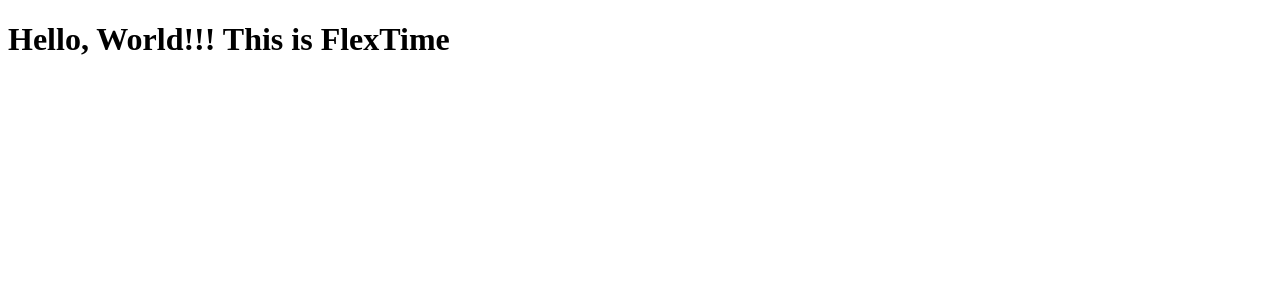
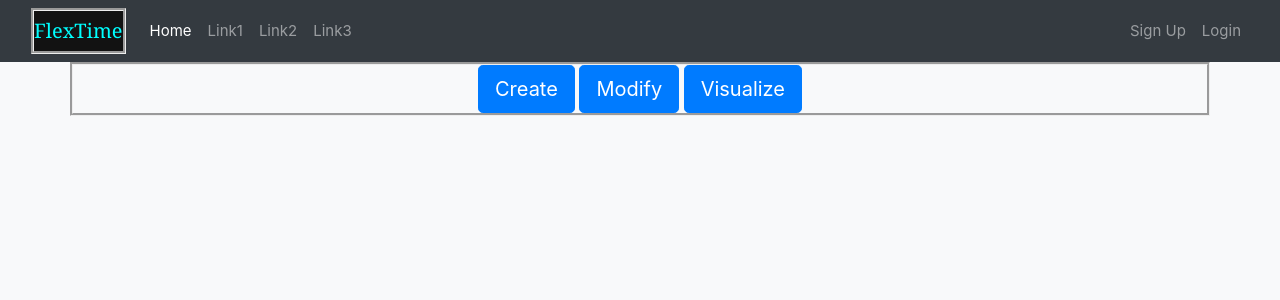
Before and after one commit to Aung-Seth-Pai/flask_web_app, a Flask app: page / in a window 1280 px wide. Shown: the top 300 px of the page. Run offline with Flask 2, Linux system fonts and the light colour scheme; some libraries are stand-ins or nearby versions.

Commit message:
add navigation bar

```diff
--- a/app.py
+++ b/app.py
@@ -4,7 +4,7 @@
 	Data Analysis on Task Accomplishments
 '''
 
-from flask import Flask, redirect, render_template
+from flask import Flask, redirect, url_for, render_template
 from flask_wtf import FlaskForm
 import sqlite3
 
--- /dev/null
+++ b/static/style.css
@@ -0,0 +1,7 @@
+#logo{
+	background-color: #121212;
+	text-align: center;
+	color: aqua;
+	font-family: georgia;
+	border-style: groove;
+}
--- a/templates/index.html
+++ b/templates/index.html
@@ -2,6 +2,10 @@
 
 {% block content %}
 
-	<h1>Hello, World!!! This is FlexTime<h1>
-
+	<div class="container" align="center" style="border-style: groove;">
+		<!-- buttons: create, modify, visualize -->
+		<button type="button" class="btn btn-primary btn-lg">Create</button>
+		<button type="button" class="btn btn-primary btn-lg">Modify</button>
+		<button type="button" class="btn btn-primary btn-lg">Visualize</button>
+	</div>
 {% endblock content %}
--- a/templates/layout.html
+++ b/templates/layout.html
@@ -6,7 +6,58 @@
         <meta charset="utf-8">
         <meta name="viewport" content="width=device-width, initial-scale=1, shrink-to-fit=no">
 
-        <!-- Page Title -->
+        <!-- Bootstrap CSS -->
+		<link rel="stylesheet" href="https://stackpath.bootstrapcdn.com/bootstrap/4.3.1/css/bootstrap.min.css" integrity="sha384-ggOyR0iXCbMQv3Xipma34MD+dH/1fQ784/j6cY/iJTQUOhcWr7x9JvoRxT2MZw1T" crossorigin="anonymous">
+
+		<!-- Place your kit's code here -->
+    	<script src="https://kit.fontawesome.com/9a0b970f5a.js"></script>
+
+        <!-- My CSS -->
+        <link rel="stylesheet" type="text/css" href="{{ url_for('static', filename='style.css') }}">
+
+
+		<nav class="navbar navbar-dark bg-dark navbar-expand-md" style="font-size: 15px;">
+			<div class="container-fluid">
+
+				<!-- Logo -->
+				<a id="logo" class="navbar-brand" href="/home">FlexTime</a>
+
+				<!-- toggler for small screens -->
+				<button class="navbar-toggler" type="button" data-toggle="collapse" data-target="#navbarSupportedContent" aria-controls="navbarSupportedContent" aria-expanded="false" aria-label="Toggle navigation">
+	    			<span class="navbar-toggler-icon"></span>
+	  			</button>
+
+	  			<!-- Display when logged in -->
+	  			<div class="collapse navbar-collapse" id="navbarSupportedContent">
+				    <ul class="navbar-nav mr-auto">
+					    <li class="nav-item active">
+					    	<a class="nav-link" href="#">Home<span class="sr-only">(current)</span></a>
+					    </li>
+					    <li class="nav-item">
+        					<a class="nav-link" href="#">Link1</a>
+      					</li>
+      					<li class="nav-item">
+        					<a class="nav-link" href="#">Link2</a>
+      					</li>
+      					<li class="nav-item">
+        					<a class="nav-link" href="#">Link3</a>
+      					</li>
+				    </ul>
+
+			<!--{% if session.user_id %}-->
+			<!--{% else %}-->
+			<!--{% endif %}-->
+
+					<!-- Display when logged out -->
+					<ul class="ml-auto navbar-nav navbar-right">
+				    	<li class="nav-item"><a class="nav-link" href="#"><span class="">Sign Up</span></a></li>
+				    	<li class="nav-item"><a class="nav-link" href="#"><span class="">Login</span></a></li>
+				    </ul>
+				</div>
+			</div>
+		</nav>
+
+        <!-- Dynamic Page Title -->
 		{% if title %}
 			<title>FlexTime {{ title }}</title>
 		{% else %}
@@ -15,10 +66,15 @@
 
     <head>
 
-    <body>
+    <body class="bg-light">
 
     	{% block content %}{% endblock %}
 
+    	<!-- Optional JavaScript -->
+    	<!-- jQuery first, then Popper.js, then Bootstrap JS -->
+		<script src="https://code.jquery.com/jquery-3.3.1.slim.min.js" integrity="sha384-q8i/X+965DzO0rT7abK41JStQIAqVgRVzpbzo5smXKp4YfRvH+8abtTE1Pi6jizo" crossorigin="anonymous"></script>
+		<script src="https://cdnjs.cloudflare.com/ajax/libs/popper.js/1.14.7/umd/popper.min.js" integrity="sha384-UO2eT0CpHqdSJQ6hJty5KVphtPhzWj9WO1clHTMGa3JDZwrnQq4sF86dIHNDz0W1" crossorigin="anonymous"></script>
+		<script src="https://stackpath.bootstrapcdn.com/bootstrap/4.3.1/js/bootstrap.min.js" integrity="sha384-JjSmVgyd0p3pXB1rRibZUAYoIIy6OrQ6VrjIEaFf/nJGzIxFDsf4x0xIM+B07jRM" crossorigin="anonymous"></script>
     </body>
 
 </html>
```
Also changed, not shown: 1 other file.
